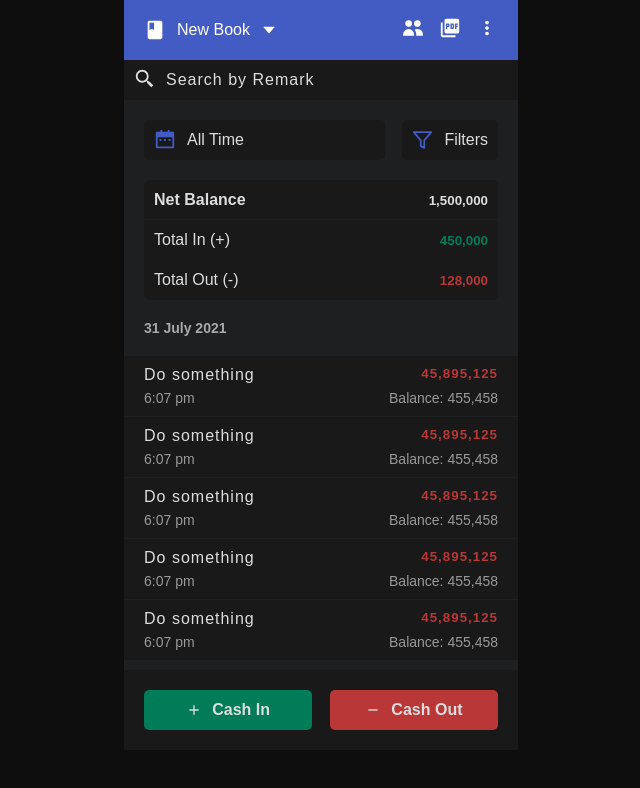
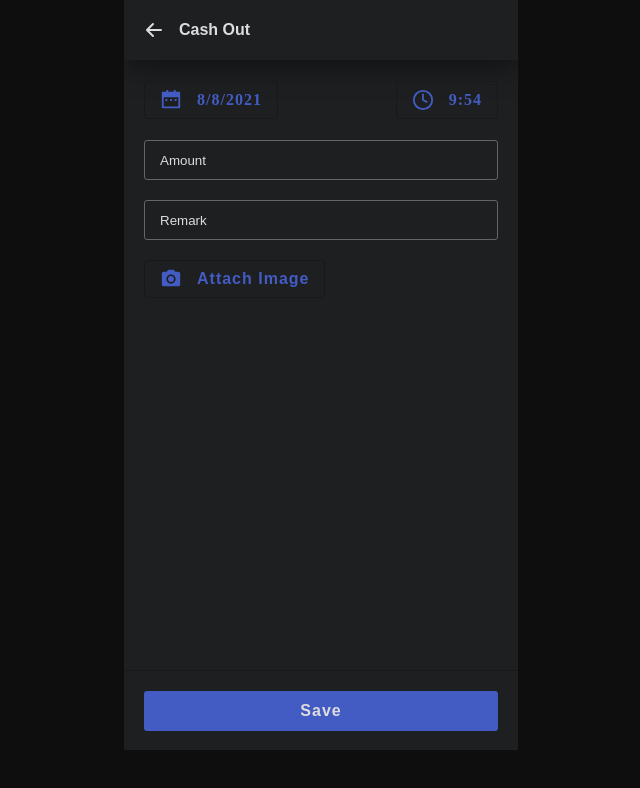
Before and after one commit to javohir98/CashBook_App, a React (Create React App) app: page / in a window 1280 px wide. Shown: the top 788 px of the page, without its empty margins (319-959 px from the left). Built offline with nearby package versions, Linux system fonts and the light colour scheme.

Commit message:
Add Cash

```diff
--- a/src/App.css
+++ b/src/App.css
@@ -16,6 +16,7 @@ body {
   height: 750px;
   position: relative;
   background-color: #1e1f21;
+  overflow: hidden;
 }
 
 /*****************************/
@@ -326,3 +327,140 @@ body {
 .cash_amount.out {
   color: #b93737;
 }
+
+/*****************************/
+
+/* Add cash page */
+
+/*****************************/
+
+.add_cash {
+  position: absolute;
+  width: 100%;
+  min-height: 750px;
+  background-color: #1e1f21;;
+  top: 100%;
+  opacity: 0;
+  transition: all 0.3s ease-out;
+}
+
+.add_cash.active {
+  top: 0;
+  opacity: 1;
+}
+
+.add_cash_title {
+  height: 60px;
+  display: flex;
+  align-items: center;
+  box-shadow: 2px 4px 30px rgba(0, 0, 0, 0.5);
+  padding: 0 20px;
+}
+
+.add_cash_title span {
+  color: #ddd;
+  font-family: sans-serif;
+  font-weight: 600;
+  margin-left: 15px;
+}
+
+.add_cash_title svg {
+  color: #ddd;
+  font-size: 20px;
+  cursor: pointer;
+}
+
+.add_cash_date {
+  display: flex;
+  align-items: center;
+  justify-content: space-between;
+  padding: 0 20px;
+  min-height: 80px;
+  color: #435cc3;
+}
+
+.full_date, .hour {
+  padding: 7px 15px;
+  border: 1px solid #191919;
+  font-weight: 600;
+  letter-spacing: 1px;
+  font-size: 16px;
+  display: flex;
+  align-items: center;
+  border-radius: 3px;
+}
+
+.full_date svg, .hour svg {
+  margin-right: 15px;
+  font-size: 22px;
+}
+
+.add_cash_form {
+  display: flex;
+  flex-direction: column;
+  align-items: start;
+  padding: 0 20px;
+}
+
+.attach_image {
+  padding: 7px 15px;
+  border: 1px solid #191919;
+  font-weight: 600;
+  letter-spacing: 1px;
+  font-size: 16px;
+  display: flex;
+  align-items: center;
+  color: #435cc3;
+  font-family: sans-serif;
+  border-radius: 3px;
+}
+
+.add_cash_form input {
+  width: 100%;
+  height: 40px;
+  border-radius: 3px;
+  border: 1px solid rgb(100, 100, 100);
+  margin-bottom: 20px;
+  background-color: transparent;
+  text-indent: 15px;
+  color: white;
+}
+
+.add_cash_form input::placeholder {
+  color: #ddd;
+  font-family: sans-serif;
+}
+
+.attach_image {
+  cursor: pointer;
+}
+
+.attach_image svg {
+  margin-right: 15px;
+  font-size: 22px;
+}
+
+.save {
+  position: absolute;
+  width: 100%;
+  height: 80px;
+  display: flex;
+  align-items: center;
+  padding: 0 20px;
+  bottom: 0;
+  border-top: 1px solid #191919;
+}
+
+.save button {
+  width: 100%;
+  height: 40px;
+  border-radius: 3px;
+  border: none;
+  background-color: #435cc3;
+  color: #ddd;
+  font-size: 16px;
+  font-family: sans-serif;
+  font-weight: 600;
+  letter-spacing: 1px;
+  cursor: pointer
+}
--- a/src/App.js
+++ b/src/App.js
@@ -1,5 +1,6 @@
-import React from 'react'
+import React, { useState } from 'react'
 import './App.css'
+import AddCash from './components/AddCash'
 import BtnContainer from './components/BtnContainer'
 import CashBookContainer from './components/CashBookContainer'
 import ContentHeader from './components/ContentHeader'
@@ -8,6 +9,11 @@ import Search from './components/Search'
 import TotalBalance from './components/TotalBalance'
 
 function App() {
+  const [toggle, setToggle] = useState(true)
+
+  const handleClick = () => {
+      setToggle(!toggle)
+  }
 
   return (
     <div className='CashBook'>
@@ -16,7 +22,8 @@ function App() {
       <ContentHeader />
       <TotalBalance />
       <CashBookContainer />
-      <BtnContainer />
+      <BtnContainer handleClick={handleClick} />
+      <AddCash toggle={toggle} toggleClick={handleClick} />
     </div>
   )
 }
--- /dev/null
+++ b/src/components/AddCash.js
@@ -0,0 +1,43 @@
+import React from 'react'
+import { HiArrowLeft } from 'react-icons/hi'
+import { RiCalendar2Fill } from 'react-icons/ri'
+import { FiClock } from 'react-icons/fi'
+import { MdPhotoCamera } from 'react-icons/md'
+
+const AddCash = ({ toggle, toggleClick }) => {
+    const current = new Date();
+    const date = `${current.getDate()}/${current.getMonth()+1}/${current.getFullYear()}`;
+    const hour = `${current.getHours()}:${current.getMinutes()}`
+
+    return (
+        <div className={toggle ? "add_cash active" : "add_cash"} >
+            <div className="add_cash_title">
+                <HiArrowLeft onClick={toggleClick} />
+                <span>Cash Out</span>
+            </div>
+            <div className="add_cash_date">
+                <div className="full_date">
+                    <RiCalendar2Fill />
+                    {date}
+                </div>
+                <div className="hour">
+                    <FiClock />
+                    {hour}
+                </div>
+            </div>
+            <div className="add_cash_form">
+                <input type="number" name="amount" placeholder='Amount' />
+                <input type="text" name="remark" placeholder='Remark' />
+                <div className="attach_image">
+                    <MdPhotoCamera />
+                    Attach Image
+                </div>
+            </div>
+            <div className="save">
+                <button>Save</button>
+            </div>
+        </div>
+    )
+}
+
+export default AddCash
--- a/src/components/BtnContainer.js
+++ b/src/components/BtnContainer.js
@@ -1,18 +1,15 @@
 import React from 'react'
 import { BiPlus, BiMinus } from 'react-icons/bi'
-import { useDispatch } from 'react-redux'
-import { setCashIn, setCashOut } from '../redux/actions/CashBookActions'
 
-const BtnContainer = () => {
-    const dispatch = useDispatch()
+const BtnContainer = ({ handleClick }) => {
 
     return (
         <div className='btn-container'>
-            <button className='btn cash-in' onClick={() => dispatch(setCashIn(45))}>
+            <button className='btn cash-in' onClick={handleClick}>
                 <BiPlus />
                 Cash In
             </button>
-            <button className='btn cash-out' onClick={() => dispatch(setCashOut(45))}>
+            <button className='btn cash-out' onClick={handleClick}>
                 <BiMinus />
                 Cash Out
             </button>
--- a/src/components/CashBookContainer.js
+++ b/src/components/CashBookContainer.js
@@ -9,9 +9,6 @@ const  CashBookContainer = () => {
             <CashBook />
             <CashBook />
             <CashBook />
-            <CashBook />
-            <CashBook />
-
         </div>
     )
 }
```
